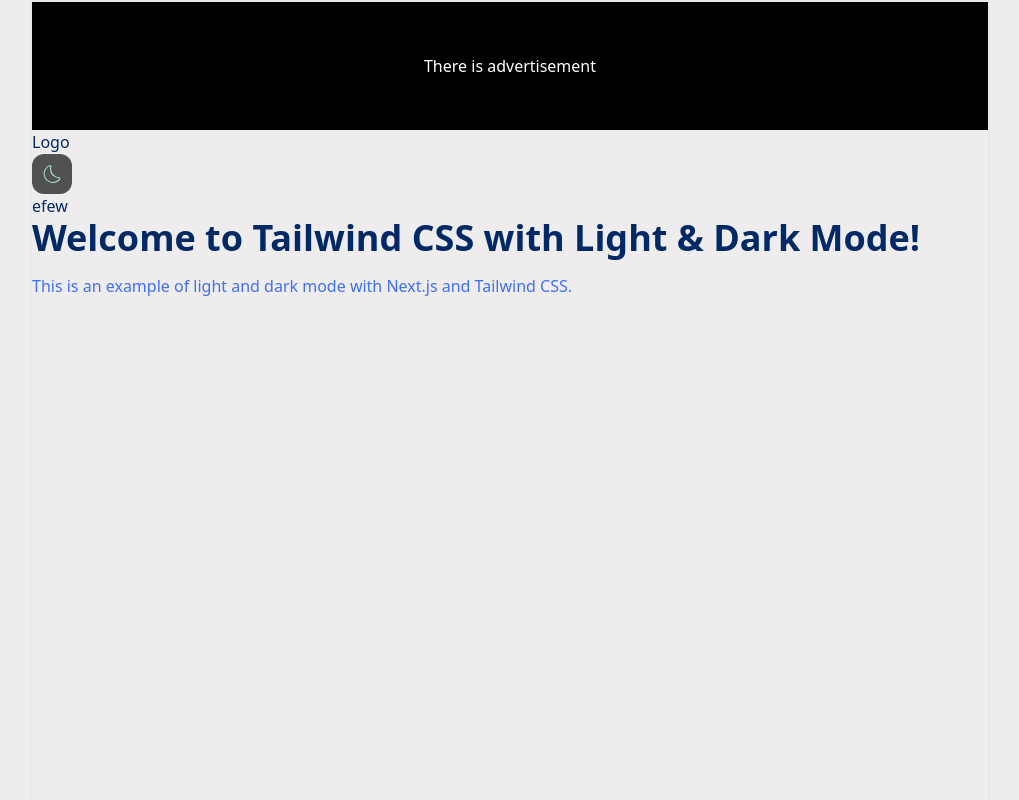
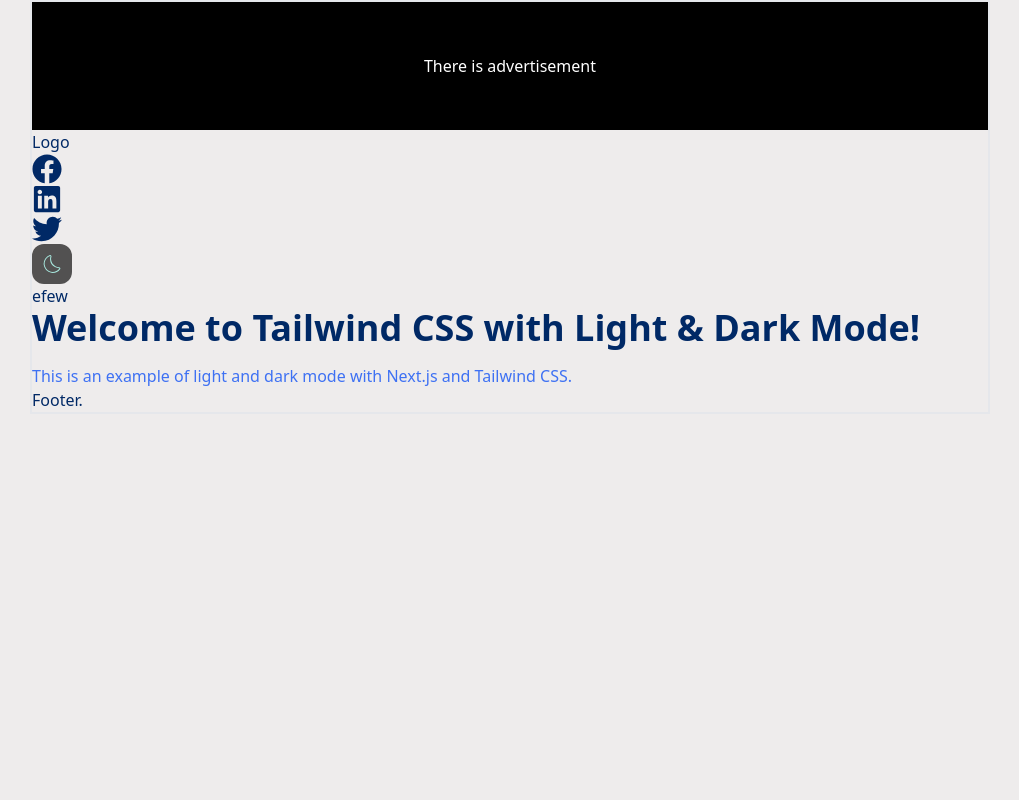
Before and after one commit to khachatryanhovhannes/news-website, a Next.js app: page / in a window 1280 px wide. Shown: the top 800 px of the page, without its empty margins (130-1149 px from the left). Built offline with nearby package versions, Linux system fonts and the light colour scheme.

Commit message:
develop: Adding top nav in header

```diff
--- a/app/page.tsx
+++ b/app/page.tsx
@@ -1,16 +1,12 @@
-
 export default function Home() {
   return (
     <main>
-      <div className="min-h-screen ">
-        <h1 className="text-4xl font-bold text-text-primary-light dark:text-text-primary-dark">
-          Welcome to Tailwind CSS with Light & Dark Mode!
-        </h1>
-        <p className="text-text-secondary-light dark:text-text-secondary-dark mt-4">
-          This is an example of light and dark mode with Next.js and Tailwind
-          CSS.
-        </p>
-      </div>
+      <h1 className="text-4xl font-bold text-text-primary-light dark:text-text-primary-dark">
+        Welcome to Tailwind CSS with Light & Dark Mode!
+      </h1>
+      <p className="text-text-secondary-light dark:text-text-secondary-dark mt-4">
+        This is an example of light and dark mode with Next.js and Tailwind CSS.
+      </p>
     </main>
   );
 }
--- a/components/organisms/header/index.tsx
+++ b/components/organisms/header/index.tsx
@@ -1,14 +1,10 @@
-import { Logo, ThemeToggle } from "@/components/atoms";
-import { Navbar } from "@/components/molecules";
+import { Navbar, TopNav } from "@/components/molecules";
 
 export default function Header() {
   return (
     <header>
       <div>
-        <Logo />
-        <ThemeToggle />
-      </div>
-      <div>
+        <TopNav />
         <Navbar />
       </div>
     </header>
```
